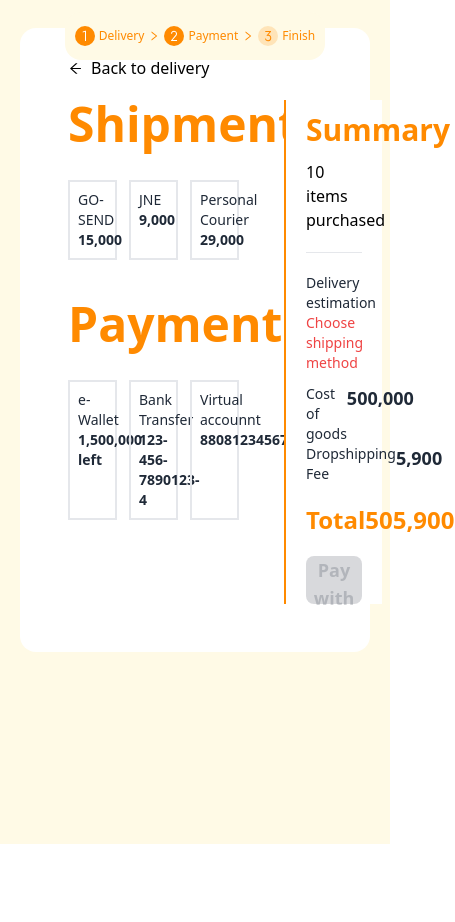
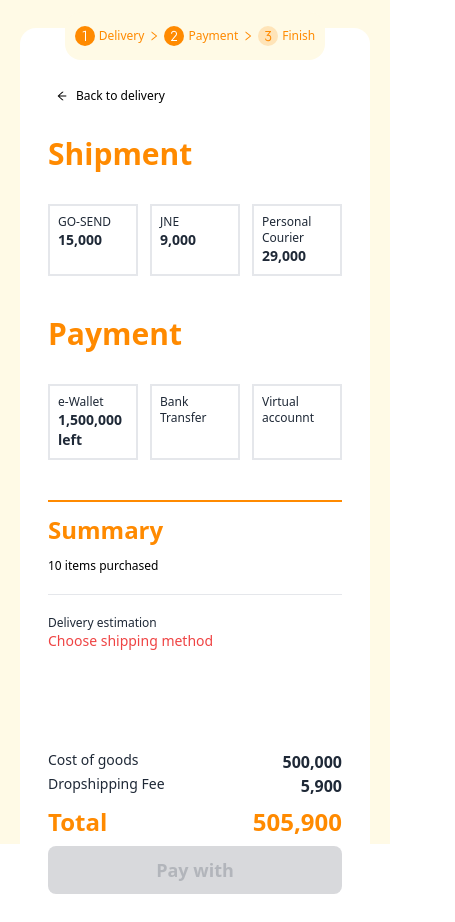
Before and after one commit to aryoyudhanto/jakmall-techtest, a React (Vite) app: page /payment in a window 390 px wide. Shown: the whole page, 455 px wide, since content can reach past the window. Before the commit the page ends 844 px from the top, so only its background shows below. Built offline with nearby package versions, Linux system fonts and the light colour scheme.

Commit message:
style: implement of responsive design in the payment page

```diff
--- a/src/pages/Payment.tsx
+++ b/src/pages/Payment.tsx
@@ -151,99 +151,99 @@ const Payment = () => {
       setPay("");
     }
   }
-
   return (
     <Layout
       number1="bg-[#FF8A00] text-white "
       number2="bg-[#FF8A00] text-white "
       number3="bg-[#FFE4B8] text-[#FF8A00] "
     >
-      <div className="text-black flex items-center mx-5">
-        <AiOutlineArrowLeft size={15} />
+      <div className="text-black flex items-center my-8 mx-2 md:my-0 md:mx-5 text-xs md:text-base">
+        <AiOutlineArrowLeft />
         <Link to={"/"}>
           <p className="ml-2 hover:scale-105 transition">Back to delivery</p>
         </Link>
       </div>
-      <div className="flex w-full my-5">
-        <div className="w-2/3 mx-5">
+      <div className="md:flex w-full my-0 md:my-5">
+        <div className="w-full md:w-2/3 md:mx-5">
           <div className="my-auto">
-            <p className="text-5xl font-bold text-[#FF8A00]">Shipment</p>
-            <div className="flex w-full my-8">
+            <p className="text-3xl md:text-5xl font-bold text-[#FF8A00]">Shipment</p>
+            <div className="flex justify-center md:justify-normal w-full my-8">
               <div
-                className={`w-1/4 border-2 p-2 mr-3 border-${colorShip1} bg-${colorShip1} bg-opacity-10 hover:cursor-pointer hover:scale-95 transition`}
+                className={`w-1/3 md:w-1/4 border-2 p-2 mr-3 border-${colorShip1} bg-${colorShip1} bg-opacity-10 hover:cursor-pointer hover:scale-95 transition`}
                 onClick={() => toogleShip1()}
               >
-                <p className="text-sm">GO-SEND</p>
+                <p className="text-xs md:text-sm">GO-SEND</p>
                 <p className="text-sm font-semibold">15,000</p>
               </div>
               <div
-                className={`w-1/4 border-2 p-2 mr-3 border-${colorShip2} bg-${colorShip2} bg-opacity-10 hover:cursor-pointer hover:scale-95 transition`}
+                className={`w-1/3 md:w-1/4 border-2 p-2 mr-3 border-${colorShip2} bg-${colorShip2} bg-opacity-10 hover:cursor-pointer hover:scale-95 transition`}
                 onClick={() => toogleShip2()}
               >
-                <p className="text-sm">JNE</p>
+                <p className="text-xs md:text-sm">JNE</p>
                 <p className="text-sm font-semibold">9,000</p>
               </div>
               <div
-                className={`w-1/4 border-2 p-2 mr-3 border-${colorShip3} bg-${colorShip3} bg-opacity-10 hover:cursor-pointer hover:scale-95 transition`}
+                className={`w-1/3 md:w-1/4 border-2 p-2 border-${colorShip3} bg-${colorShip3} bg-opacity-10 hover:cursor-pointer hover:scale-95 transition`}
                 onClick={() => toogleShip3()}
               >
-                <p className="text-sm">Personal Courier</p>
+                <p className="text-xs md:text-sm">Personal Courier</p>
                 <p className="text-sm font-semibold">29,000</p>
               </div>
             </div>
           </div>
           <div className="my-10">
-            <p className="text-5xl font-bold text-[#FF8A00]">Payment</p>
-            <div className="flex w-full my-8">
+            <p className="text-3xl md:text-5xl font-bold text-[#FF8A00]">Payment</p>
+            <div className="flex justify-center md:justify-normal w-full my-8">
               <div
-                className={`w-1/4 border-2 p-2 mr-3 border-${colorPay1} bg-${colorPay1} bg-opacity-10 hover:cursor-pointer hover:scale-95 transition`}
+                className={`w-1/3 md:w-1/4 border-2 p-2 mr-3 border-${colorPay1} bg-${colorPay1} bg-opacity-10 hover:cursor-pointer hover:scale-95 transition`}
                 onClick={() => tooglePay1()}
               >
-                <p className="text-sm">e-Wallet</p>
+                <p className="text-xs md:text-sm">e-Wallet</p>
                 <p className="text-sm font-semibold">1,500,000 left</p>
               </div>
               <div
-                className={`w-1/4 border-2 p-2 mr-3 border-${colorPay2} bg-${colorPay2} bg-opacity-10 hover:cursor-pointer hover:scale-95 transition`}
+                className={`w-1/3 md:w-1/4 border-2 p-2 mr-3 border-${colorPay2} bg-${colorPay2} bg-opacity-10 hover:cursor-pointer hover:scale-95 transition`}
                 onClick={() => tooglePay2()}
               >
-                <p className="text-sm">Bank Transfer</p>
-                <p className="text-sm font-semibold">123-456-7890123-4</p>
+                <p className="text-xs md:text-sm">Bank Transfer</p>
+                <p className="hidden md:text-sm md:font-semibold">123-456-7890123-4</p>
               </div>
               <div
-                className={`w-1/4 border-2 p-2 mr-3 border-${colorPay3} bg-${colorPay3} bg-opacity-10 hover:cursor-pointer hover:scale-95 transition`}
+                className={`w-1/3 md:w-1/4 border-2 p-2 border-${colorPay3} bg-${colorPay3} bg-opacity-10 hover:cursor-pointer hover:scale-95 transition`}
                 onClick={() => tooglePay3()}
               >
-                <p className="text-sm">Virtual accounnt</p>
-                <p className="text-sm font-semibold">8808123456789123</p>
+                <p className="text-xs md:text-sm">Virtual accounnt</p>
+                <p className="hidden md:text-sm md:font-semibold">8808123456789123</p>
               </div>
             </div>
           </div>
         </div>
-        <div className="w-1/3 bg-white border-l-2 border-[#FF8A00]">
-          <p className="text-3xl my-3 font-bold text-[#FF8A00] px-5">Summary</p>
-          <div className="w-full h-56 px-5">
-            <p className="text-black">10 items purchased</p>
+        <hr className="md:hidden border border-[#FF8A00]"/>
+        <div className="w-full md:w-1/3 bg-white md:border-l-2 border-[#FF8A00]">
+          <p className="text-2xl md:text-3xl my-3 font-bold text-[#FF8A00] px-0 md:px-5">Summary</p>
+          <div className="w-full h-48 md:h-56 md:px-5">
+            <p className="text-black text-xs md:text-base">10 items purchased</p>
             <hr className="my-5" />
-            <p className="text-sm">Delivery estimation</p>
+            <p className="text-xs md:text-sm">Delivery estimation</p>
             {shipEst ? (
               <>
-                <p className="text-green-500">
+                <p className="text-green-500 text-sm md:text-base">
                   {shipEst} by {shipMet}
                 </p>
               </>
-            ) : <p className="text-sm text-red-500">
+            ) : <p className="text-sm md:text-base text-red-500">
             Choose shipping method
           </p>}
           </div>
-          <div className="flex justify-between px-5">
+          <div className="flex justify-between md:px-5">
             <p className="text-sm font-normal">Cost of goods</p>
-            <p className="text-lg font-bold">500,000</p>
+            <p className="text-base font-bold">500,000</p>
           </div>
-          <div className="flex justify-between px-5">
+          <div className="flex justify-between md:px-5">
             <p className="text-sm font-normal">Dropshipping Fee</p>
-            <p className="text-lg font-bold">5,900</p>
+            <p className="text-base font-bold">5,900</p>
           </div>
-          <div className="flex justify-between px-5">
+          <div className="flex justify-between md:px-5">
             {shipMet ? (
               <>
                 <p className="text-sm font-normal">
@@ -253,7 +253,7 @@ const Payment = () => {
               </>
             ) : null}
           </div>
-          <div className="flex justify-between px-5 my-5">
+          <div className="flex justify-between px-0 md:px-5 my-2 md:my-5">
             <p className="text-2xl font-bold text-[#FF8A00]">Total</p>
             <p className="text-2xl font-bold text-[#FF8A00]">
               {shipCost
@@ -261,7 +261,7 @@ const Payment = () => {
                 : "505,900"}
             </p>
           </div>
-          <div className="flex justify-center px-5">
+          <div className="flex justify-center md:px-5">
             <button
             disabled={shipMet&&pay? false : true}
               className="btn bg-[#FF8A00] w-full border-none hover:bg-orange-600 hover:scale-95 normal-case text-lg"
--- a/src/pages/index.tsx
+++ b/src/pages/index.tsx
@@ -153,6 +153,7 @@ const index = () => {
               </div>
             </div>
           </div>
+          <hr className="md:hidden border border-[#FF8A00]"/>
           <div className="w-full md:w-1/3 bg-white md:border-l-2 md:border-[#FF8A00]">
             <p className="text-2xl md:text-3xl my-3 font-bold text-[#FF8A00] px-0 md:px-5">
               Summary
```
